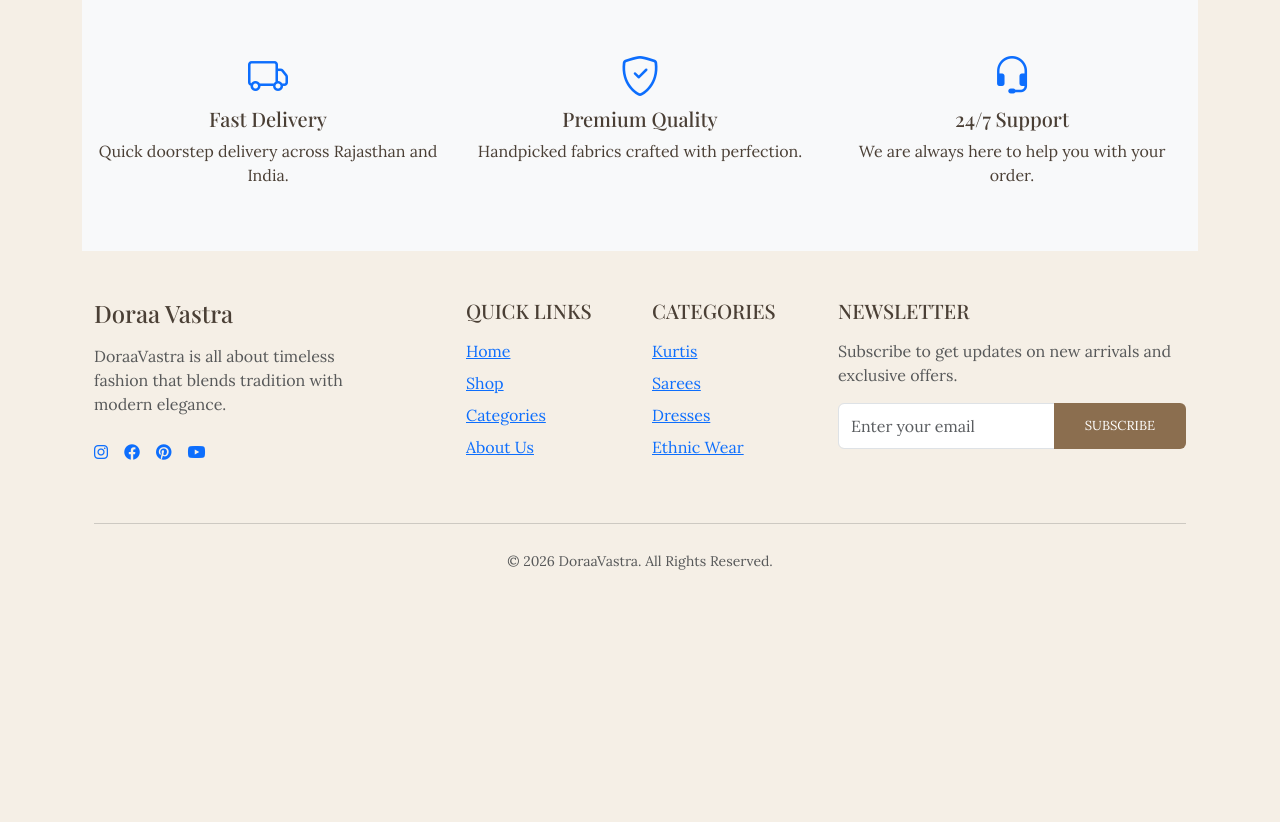
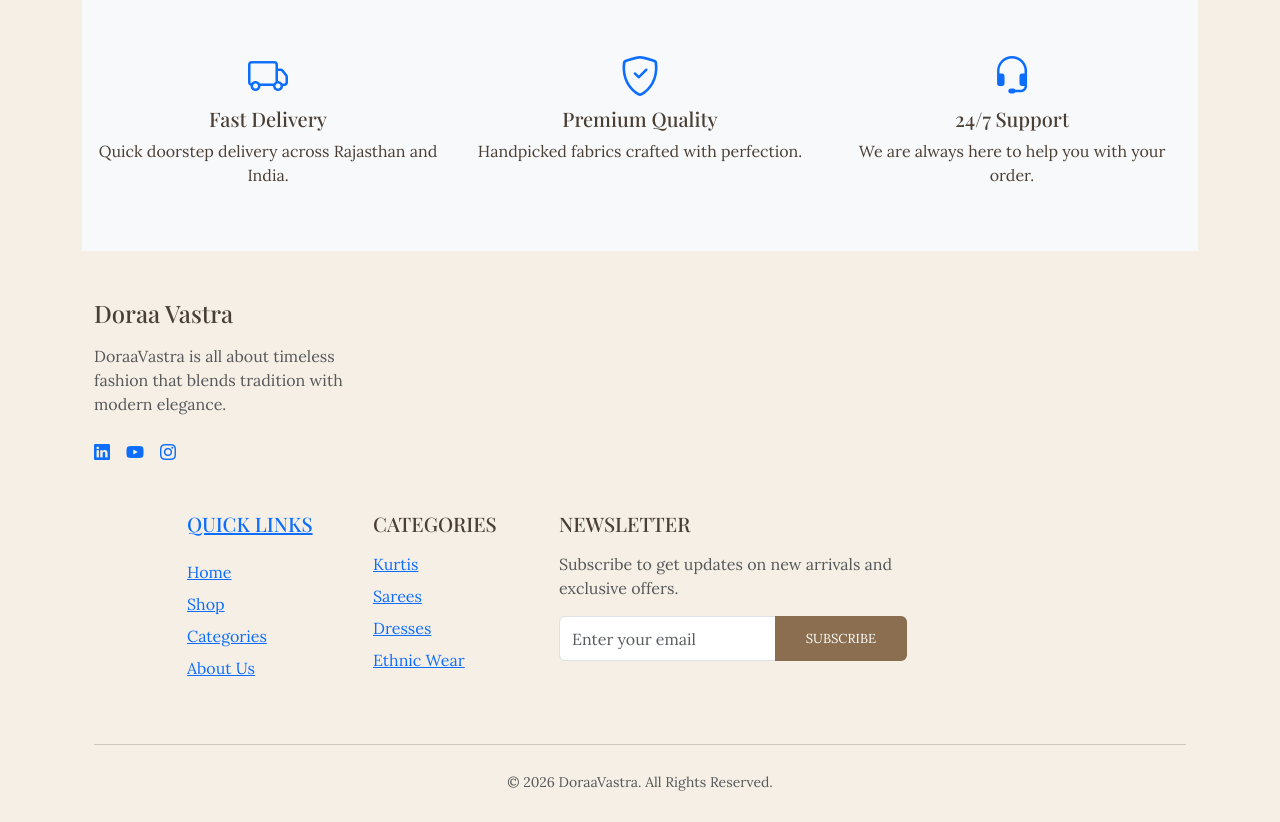
Before and after one commit to parthnagar1111-lgtm/DoraaVastra, a Django app: page / in a window 1280 px wide. Shown: the part 1144-1966 px from the top of the page. Before the commit the page ends 1714 px from the top, so only its background shows below. Run offline with Django 4.2, Linux system fonts and the light colour scheme; some libraries are stand-ins or nearby versions; some web fonts are replaced.

Commit message:
Update social icons in footer

```diff
--- a/home/templates/partials/footer.html
+++ b/home/templates/partials/footer.html
@@ -5,10 +5,18 @@
                 <h4 class="footer-brand">Doraa Vastra</h4>
                 <p class="mt-3 text-muted">DoraaVastra is all about timeless fashion that blends tradition with modern elegance.</p>
                 <div class="social-icons d-flex gap-3 mt-4">
-                    <a href="#"><i class="fa-brands fa-instagram"></i></a>
-                    <a href="#"><i class="fa-brands fa-facebook"></i></a>
-                    <a href="#"><i class="fa-brands fa-pinterest"></i></a>
-                    <a href="#"><i class="fa-brands fa-youtube"></i></a>
+
+</a>
+                    <a href="https://www.linkedin.com/in/your-profile-link" target="_blank">
+    <i class="bi bi-linkedin"></i>
+</a>
+                    <a href="https://www.youtube.com/your-channel" target="_blank">
+    <i class="fa-brands fa-youtube"></i>
+</a>
+<a href="https://www.instagram.com/doraaavastra0408?igsh=MTcwcmZyM2NqbTFl" target="_blank">
+    <i class="bi bi-instagram"></i>
+
+
                 </div>
             </div>
             <div class="col-md-2 offset-md-1">
```
